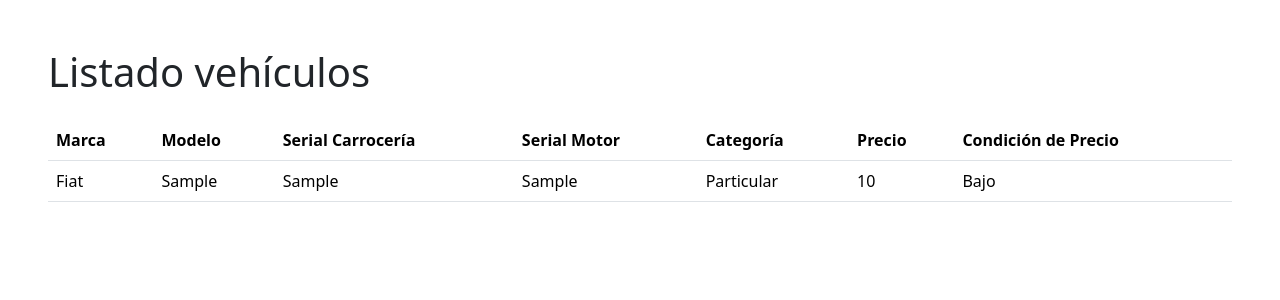
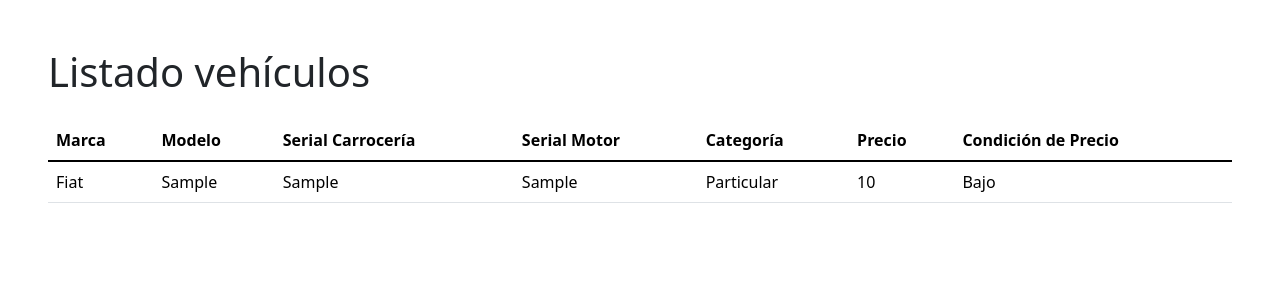
Before and after one commit to bq-python-bootcamp-2024/proyecto_vehiculos_django, a Django app: page /vehiculo/list/ in a window 1280 px wide. Shown: the part 57-357 px from the top of the page. Run offline with Django 5.2, Linux system fonts and the light colour scheme; tables that the repository leaves empty hold one stand-in row (values such as "Sample post"); some libraries are stand-ins or nearby versions.

Commit message:
Configuración directorio static y diseño personalizado tabla catálogo de vehículos

```diff
--- a/config/settings.py
+++ b/config/settings.py
@@ -137,6 +137,11 @@ USE_TZ = True
 
 STATIC_URL = 'static/'
 
+# Configurar directorio static para personalizar el diseño
+STATICFILES_DIRS = [
+    BASE_DIR / 'static/',
+]
+
 # Default primary key field type
 # https://docs.djangoproject.com/en/5.1/ref/settings/#default-auto-field
 
--- /dev/null
+++ b/static/css/style.css
@@ -0,0 +1,3 @@
+thead {
+    border-bottom: 2px solid black;
+}
--- a/templates/base.html
+++ b/templates/base.html
@@ -9,6 +9,10 @@
     {% bootstrap_javascript %}
     {% bootstrap_messages %}
 
+    <!-- Cargar archivo de estilos del directorio static -->
+    {% load static %}
+    <link rel="stylesheet" href="{% static 'css/style.css' %}">
+
     <title>{{ titulo_documento|default:'Documento'}}</title>
 </head>
 <body>
```
